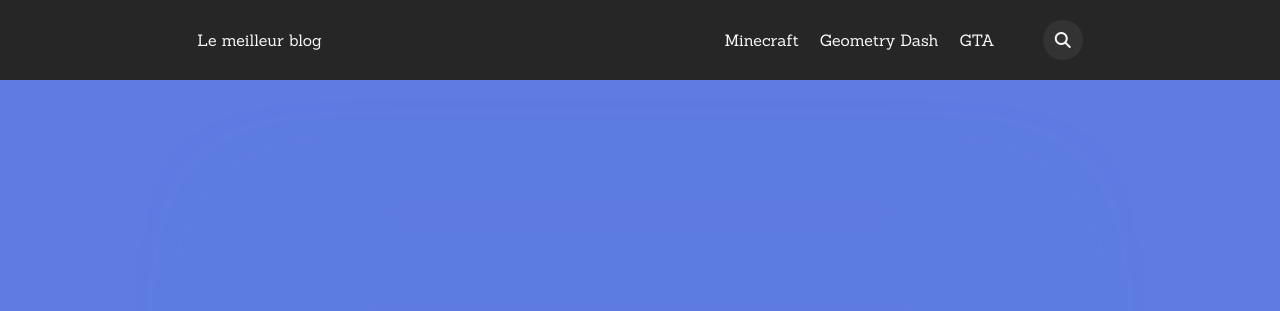
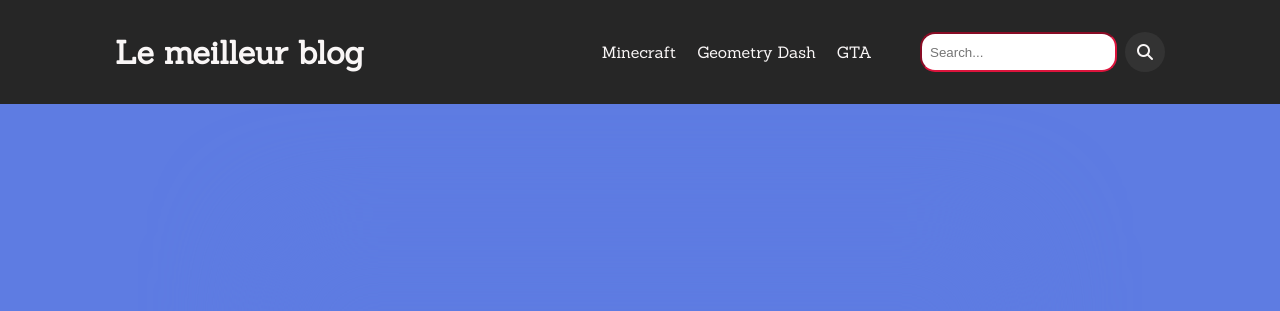
Before and after one commit to Plcuf/YmmersionBlog, a plain HTML site: page temps/category.html in a window 1280 px wide. Shown: the top 311 px of the page. Drawn offline with Linux system fonts and the light colour scheme.

Commit message:
header search bar done

```diff
--- a/assets/css/category.css
+++ b/assets/css/category.css
@@ -19,7 +19,7 @@ header {
     z-index: 5;
     position: fixed;
     width: 100%;
-    height: 10%;
+    height: 13%;
     background-color: #262626;
     color: #f9f6f6;
     display: flex;
@@ -27,6 +27,20 @@ header {
     justify-content: space-around;
     align-items: center;
     font-family: sanchez;
+}
+
+.searchbar {
+    display: flex;
+    justify-content: center;
+    margin-left: 5vh;
+}
+
+.searchbar input {
+    padding: 1vh;
+    margin-right: 1vh;
+    border-color: crimson;
+    border-radius: 15px;
+    color: #313638;
 }
 
 .divider {
@@ -56,7 +70,6 @@ header .icon {
     background: #333;
     border-radius: 50%;
     transition: .5s;
-    margin-left: 5vh;
 }
 
 header .icon:hover {
--- a/temps/category.html
+++ b/temps/category.html
@@ -10,7 +10,7 @@
     <body>
         <header>
             <div class="title">
-                Le meilleur blog
+                <h1> Le meilleur blog </h1>
             </div>
             <div class="divider">
                 <div class="categories">
@@ -18,10 +18,11 @@
                     <a href="#" class="cat"> Geometry Dash </a>
                     <a href="#" class="cat"> GTA </a>
                 </div>
-                <div class="searchicon">
-                    <a class="icon">
+                <div class="searchbar">
+                    <input type="text" placeholder="Search...">
+                    <submit class="icon">
                         <i class="fa-solid fa-magnifying-glass"></i>
-                    </a>
+                    </submit>
                 </div>
             </div>
         </header>
```
